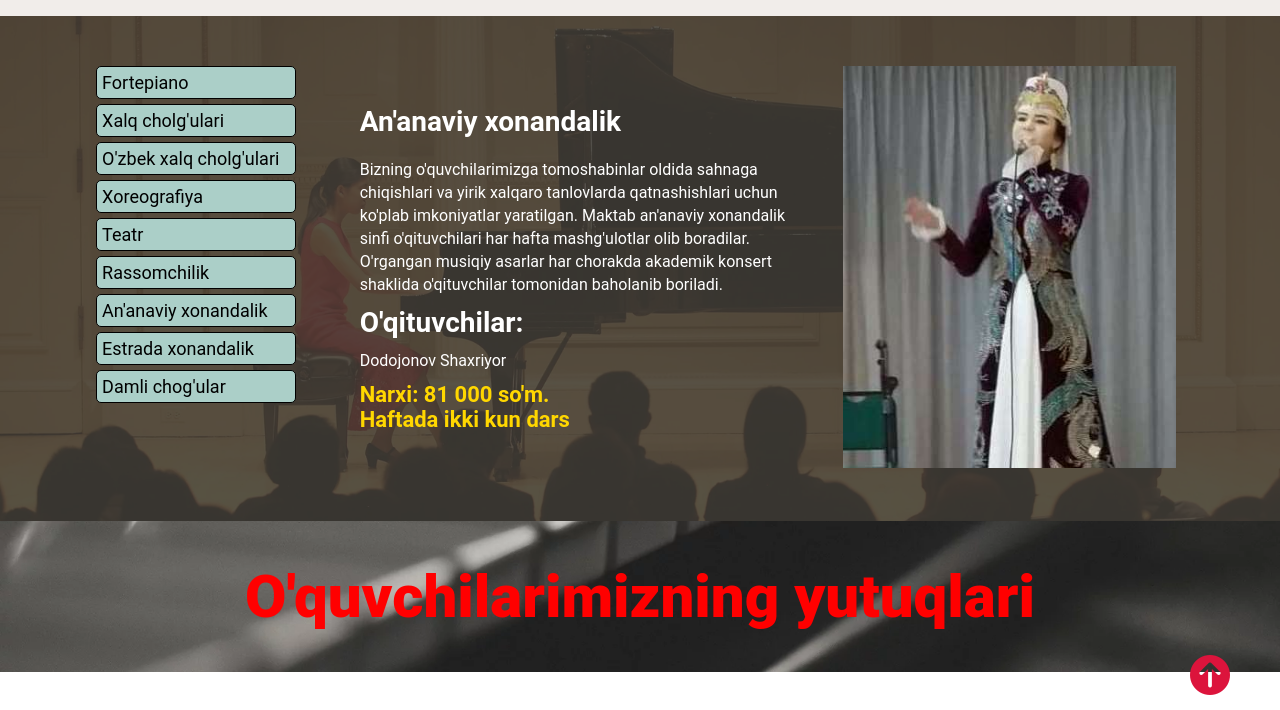
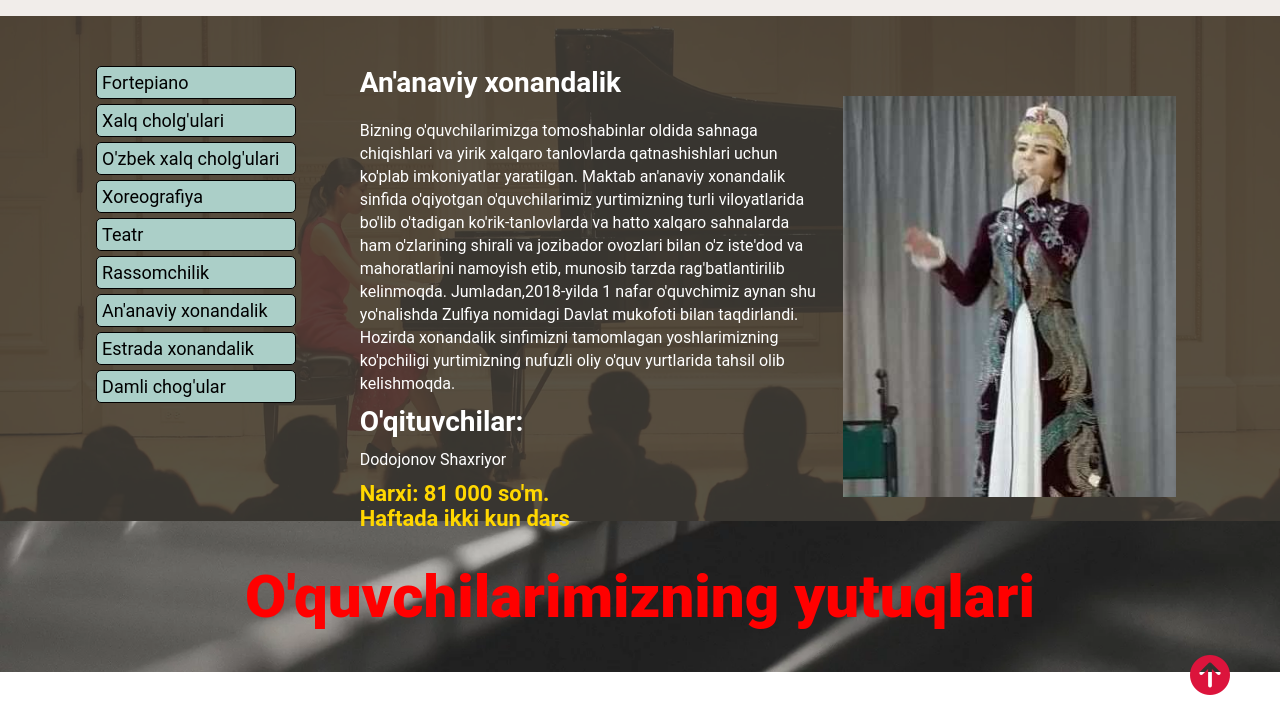
Before and after one commit to record001/bmsm4, a plain HTML site: page index.html in a window 1280 px wide. Both pictures are taken after a click on the item "An'anaviy xonandalik". Shown: the part 1270-1980 px from the top of the page. Drawn offline with Linux system fonts and the light colour scheme.

Commit message:
correction

```diff
--- a/index.html
+++ b/index.html
@@ -90,9 +90,9 @@
           <div class="about__img4"></div>
           <p class="about__text">
             Yangiyer shahar 4- sonli bolalar musiqa va san'at maktabi 1958- yilda tashkil topgan. Maktabda 42
-            nafar tajribali mutaxasislar dars berib kelmoqda. Darsladan tashqari bolalar o'zlari o'rgangan
+            nafar tajribali mutaxassislar dars berib kelmoqda. Darsladan tashqari bolalar o'zlari o'rgangan
             san'at asarlarini turli <strong> konkurslar, tanlovlar, musiqiy kechalar, loyihalarda </strong>
-            ishtork etib, sahnalarda ijro etadilar.
+            ishtirok etib, sahnalarda ijro etadilar.
           </p>
 
           <p class="about__text">
@@ -172,8 +172,8 @@
                   <h2>Xalq cholg'ulari</h2>
                   <p>
                     Bizning o'quvchilarimizga tomoshabinlar oldida sahnaga chiqishlari va yirik xalqaro tanlovlarda
-                    qatnashishlari uchun ko'plab imkoniyatlar yaratilgan. Maktab xalq cholg'ulari sinfi o'qituvchilari
-                    har hafta mashg'ulotlar olib boradilar. O'rgangan musiqiy asarlar har chorakda akademik konsert
+                    qatnashishlari uchun ko'plab imkoniyatlar yaratilgan. Maktab xalq cholg'ulari sinfi o'qituvchilari o`z o`quvchilariga individual tarzda yondashib, ularni viloyat,  respublika va xalqaro ko`rik tanlovlarda yuqori o`rinlarni egallashlari uchun tinimsiz mehnat qilib kelishmoqda.
+                  O'rgangan musiqiy asarlar har chorakda akademik konsert
                     shaklida o'qituvchilar tomonidan baholanib boriladi.
                   </p>
 
@@ -232,8 +232,8 @@
                   <h2>Xoreografiya</h2>
                   <p>
                     Bizning o'quvchilarimizga tomoshabinlar oldida sahnaga chiqishlari va yirik xalqaro tanlovlarda
-                    qatnashishlari uchun ko'plab imkoniyatlar yaratilgan. Maktab xoreografiya sinfi o'qituvchilari har
-                    hafta mashg'ulotlar olib boradilar. O'rgangan raqslari har chorakda akademik konsert shaklida
+                    qatnashishlari uchun ko'plab imkoniyatlar yaratilgan. Maktab xoreografiya sinfi o'quvchilari har yili shahrimiz va viloyatimiz bo'ylab o'tkaziladigan ko'plab yuqori saviyadagi konsert dasturlarida o'z chiqishlarini namoyon etib kelishadi.
+                    O'rgangan raqslari har chorakda akademik konsert shaklida
                     o'qituvchilar tomonidan baholanib boriladi.
                   </p>
 
@@ -261,8 +261,8 @@
                   <h2>Teatr</h2>
                   <p>
                     Bizning o'quvchilarimizga tomoshabinlar oldida sahnaga chiqishlari va yirik xalqaro tanlovlarda
-                    qatnashishlari uchun ko'plab imkoniyatlar yaratilgan. Maktab teatr sinfi o'qituvchilari har hafta
-                    mashg'ulotlar olib boradilar. O'rgangan sahna asarlar har chorakda akademik konsert shaklida
+                    qatnashishlari uchun ko'plab imkoniyatlar yaratilgan. Maktab teatr sinfi o'qituvchilari har hafta o'quvchilar bilan
+                    mashg'ulotlar olib boradilar va xalqimizga xush yoqadigan mashhur teatr dasturlaridan ajoyib parchalar ijro etib, tanlovlarda ko'plab tomoshabinlar mehri va e'tiborini qozonishga harakat qilib kelishmoqda. O'rgangan sahna asarlar har chorakda akademik konsert shaklida
                     o'qituvchilar tomonidan baholanib boriladi.
                   </p>
 
@@ -289,8 +289,8 @@
                   <h2>Rassomchilik</h2>
                   <p>
                     Bizning o'quvchilarimizga ishlagan san'at asarlari bilan turli xalqaro tanlovlarda qatnashishlari
-                    uchun ko'plab imkoniyatlar yaratilgan. Maktab rassomchilik yo'nalishi o'qituvchilari har hafta
-                    mashg'ulotlar olib boradilar. Chizgan san'at asarlar har chorakda nazorat darslari shaklida
+                    uchun ko'plab imkoniyatlar yaratilgan. Maktab rassomchilik yo'nalishi o'qituvchilari
+                   o'zlarining rassomchilikka doir barcha ko'nikma va malakalarini, rassomchilik sir-asroslarini o'quvchilariga ulashib, ularni iste'dodli mo'yqalam sohibi sifatida kashf qilib kelmoqda . Chizgan san'at asarlar har chorakda nazorat darslari shaklida
                     o'qituvchilar tomonidan baholanib boriladi.
                   </p>
 
@@ -319,9 +319,8 @@
                   <h2>An'anaviy xonandalik</h2>
                   <p>
                     Bizning o'quvchilarimizga tomoshabinlar oldida sahnaga chiqishlari va yirik xalqaro tanlovlarda
-                    qatnashishlari uchun ko'plab imkoniyatlar yaratilgan. Maktab an'anaviy xonandalik sinfi
-                    o'qituvchilari har hafta mashg'ulotlar olib boradilar. O'rgangan musiqiy asarlar har chorakda
-                    akademik konsert shaklida o'qituvchilar tomonidan baholanib boriladi.
+                    qatnashishlari uchun ko'plab imkoniyatlar yaratilgan. Maktab an'anaviy xonandalik sinfida o'qiyotgan o'quvchilarimiz yurtimizning turli viloyatlarida bo'lib o'tadigan ko'rik-tanlovlarda va hatto xalqaro sahnalarda ham o'zlarining shirali va jozibador ovozlari bilan o'z iste'dod va mahoratlarini namoyish etib, munosib tarzda rag'batlantirilib  kelinmoqda. Jumladan,2018-yilda 1 nafar o'quvchimiz aynan shu yo'nalishda Zulfiya nomidagi Davlat mukofoti bilan taqdirlandi. Hozirda xonandalik sinfimizni tamomlagan yoshlarimizning ko'pchiligi yurtimizning nufuzli oliy o'quv yurtlarida tahsil olib kelishmoqda.
+
                   </p>
 
                   <ul>
@@ -347,8 +346,8 @@
                   <h2>Estrada xonandalik</h2>
                   <p>
                     Bizning o'quvchilarimizga tomoshabinlar oldida sahnaga chiqishlari va yirik xalqaro tanlovlarda
-                    qatnashishlari uchun ko'plab imkoniyatlar yaratilgan. Maktab estrada xonandalik sinfi o'qituvchilari
-                    har hafta mashg'ulotlar olib boradilar. O'rgangan musiqiy asarlar har chorakda akademik konsert
+                    qatnashishlari uchun ko'plab imkoniyatlar yaratilgan. Maktab estrada xonandalik sinfi o'qituvchilari o'zlarining mahoratli darslarni olib borib,
+                    har yili yangi ovoz sohiblarini kashf qilishmoqda.O'quvchilarimiz esa xalqimiz mehrini qozongan taniqli ustoz san'atkorlarimizga havas qilgan holda ularning ijodlarini davom ettirshni maqsad qilishgan va bu uchun astoydil mehnat qilishmoqda. Ular o'rgangan musiqiy asarlar har chorakda akademik konsert
                     shaklida o'qituvchilar tomonidan baholanib boriladi.
                   </p>
 
@@ -376,7 +375,7 @@
                   <p>
                     Bizning o'quvchilarimizga tomoshabinlar oldida sahnaga chiqishlari va yirik xalqaro tanlovlarda
                     qatnashishlari uchun ko'plab imkoniyatlar yaratilgan. Maktab damli cholg'ular sinfi o'qituvchilari
-                    har hafta mashg'ulotlar olib boradilar. O'rgangan musiqiy asarlar har chorakda akademik konsert
+                    har hafta mashg'ulotlar olib boradilar va shuni alohida ta'kidlash kerakki, damli cholg'ular bilan ishlash boshqa cholg'u turlariga nisbatan biroz mashaqqatli bo'lishiga qaramay o'quvchilarimiz katta ishtiyoq va mehr bilan ularni o'rganib kelishmoqda. O'rgangan musiqiy asarlar har chorakda akademik konsert
                     shaklida o'qituvchilar tomonidan baholanib boriladi.
                   </p>
 
```
